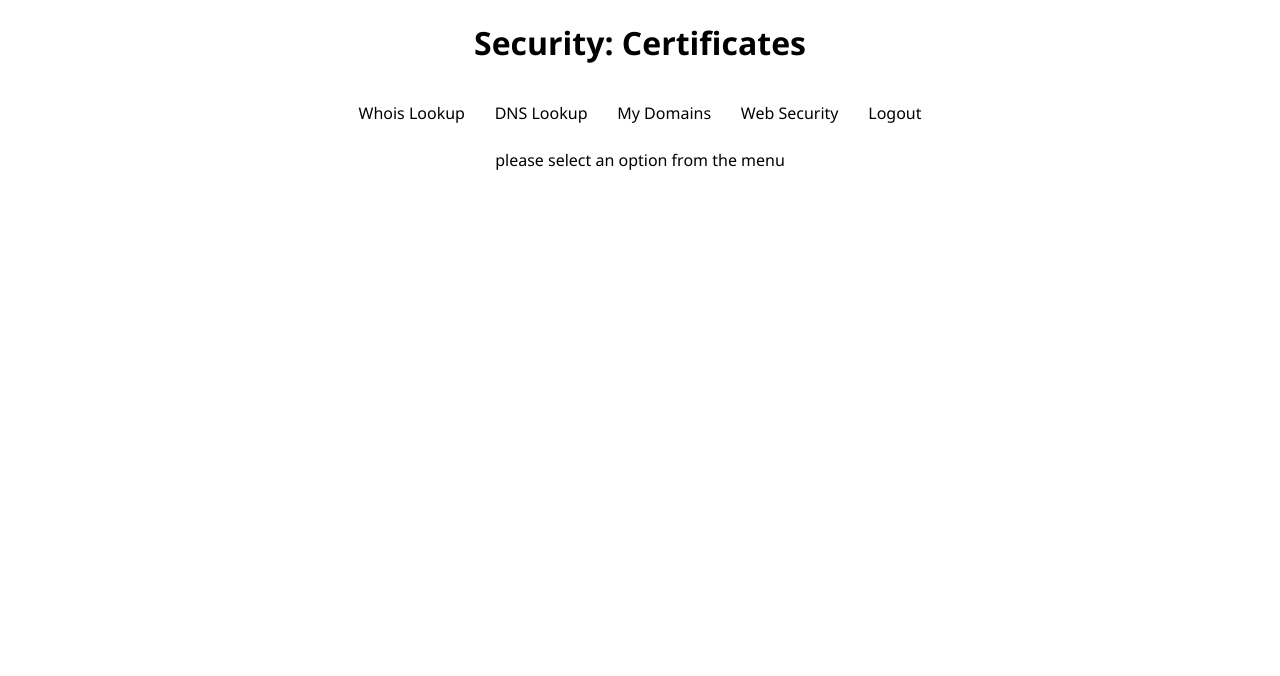
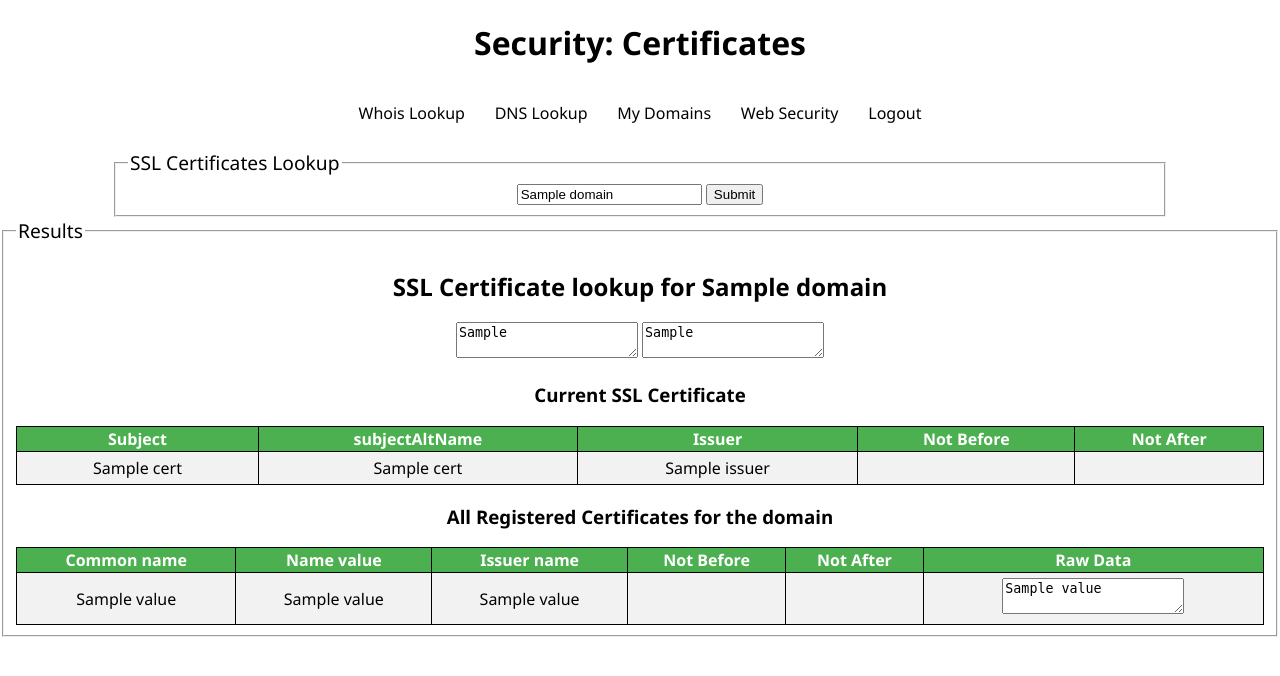
Before and after one commit to jimmybear217/domain-manager, a Flask app: template src/templates/certs.html in a window 1280 px wide. Shown: the top 676 px of the page. Run offline with Flask 3, Linux system fonts and the light colour scheme; the template is opened without the code that fills it: most values are stand-ins (such as "Sample title", 1, 10 or a date in 2020).

Commit message:
improved comments and added crt.sh and ssl lookups

```diff
--- a/src/requirements.txt
+++ b/src/requirements.txt
@@ -4,3 +4,4 @@
 dnspython
 blowfish
 virustotal_python
+cryptography
--- a/src/templates/certs.html
+++ b/src/templates/certs.html
@@ -4,5 +4,64 @@
 {% block header %} Security: Certificates {% endblock %}
 
 {% block content %}
-    <p>please select an option from the menu</p>
+<fieldset class="fixedwidth">
+    <legend>SSL Certificates Lookup</legend>
+    <form method="GET">
+        <input type="text" name="domain" id="domain" placeholder="example.com" value="{{ domain }}">
+        <input type="submit" value="Submit">
+    </form>
+</fieldset>
+{% if domain != "" %}
+        <fieldset>
+            <legend>Results</legend>
+            <h2>SSL Certificate lookup for {{ domain }}</h2>
+            <textarea>{{ certData }}</textarea>
+            <textarea>{{ crtshData }}</textarea>
+            <h3>Current SSL Certificate</h3>
+            <table>
+                <tr>
+                    <th>Subject</th>
+                    <th>subjectAltName</th>
+                    <th>Issuer</th>
+                    <th>Not Before</th>
+                    <th>Not After</th>
+                </tr>
+                {% if certData is defined %}
+                    <tr>
+                        <td>{{ certData.subject }}</td>
+                        <td>{{ certData.subjectAltName }}</td>
+                        <td>{{ certData.issuer }}</td>
+                        <td>{{ certData.notBefore }}</td>
+                        <td>{{ certData.notAfter }}</td>
+                    </tr>
+                {% endif %}
+            </table>
+
+            <h3>All Registered Certificates for the domain</h3>
+            <table>
+                <tr>
+                    <th>Common name</th>
+                    <th>Name value</th>
+                    <th>Issuer name</th>
+                    <th>Not Before</th>
+                    <th>Not After</th>
+                    <th>Raw Data</th>
+                </tr>
+                {% if crtshData is defined %}
+                {% for value in crtshData %}
+                    <tr>
+                        <td>{{ value.common_name }}</td>
+                        <td>{{ value.name_value }}</td>
+                        <td>{{ value.issuer_name }}</td>
+                        <td>{{ value.not_before }}</td>
+                        <td>{{ value.not_after }}</td>
+                        <td><textarea>{{ value }}</textarea></td>
+                    </tr>
+                {% endfor %}
+                {% endif %}
+            </table>
+
+
+        </fieldset>
+    {% endif %}
 {% endblock %}
--- a/src/webserver.py
+++ b/src/webserver.py
@@ -1,3 +1,5 @@
+import os
+import ssl
 from database import queryDB, writeDB
 from flask import Flask, render_template, redirect, url_for, request, session, flash
 import config
@@ -13,17 +15,19 @@
 import socket
 import virustotal_python
 import whois
+from cryptography import x509
+from cryptography.hazmat.backends import default_backend
 
-## logging
+# logging
 logging.basicConfig(filename=config.get("mainLogFile"), level=config.get("mainLogLevel"))
 
-## database
+# database
 sqliteFileName = config.get("mainDatabaseFile")
 
-## webserver
+# webserver
 app = Flask(__name__)
 
-## set secret key for session - generate it randomly if it does not exist and encrypt it into a file
+# set secret key for session - generate it randomly if it does not exist and encrypt it into a file
 secretKeyHandle = encryption.Encryption()
 secretKey = secretKeyHandle.decryptFile("flask.key")
 if (secretKey == None):
@@ -33,7 +37,7 @@
 app.secret_key = secretKey
 
 
-## main page
+# main page
 @app.route("/")
 def index():
     app.logger.debug("Index page requested from " + request.remote_addr + " as user " + session.get("user", "anonymous"))
@@ -43,7 +47,7 @@
     return render_template("index.html", title='Home')
 
 
-## account management
+# account management / register action
 @app.route("/account/register", methods=["POST"])
 def register():
     if request.method == "POST":
@@ -56,7 +60,7 @@
             flash("User already exists.")
     return render_template("register.html", title='Register')
 
-
+# account management / login action
 @app.route("/account/login", methods=["GET", "POST"])
 def login():
     if request.method == "POST":
@@ -105,7 +109,7 @@
     return datetime.datetime.fromisoformat(timestamp).astimezone().strftime("%m/%d/%Y")
 
 
-## whois
+# whois list ("My Domains" page)
 @app.route("/whois/list", methods=["GET"])
 def whois_list():
     app.logger.debug("Whois List page requested from " + request.remote_addr + " as user " + session.get("user", "anonymous"))
@@ -130,6 +134,7 @@
         ## lookup host IPs
     return render_template("whois_list.html", domains=queryDB(sqliteFileName, "select domain, whoisValue, rootIPs, wwwIPs, rootASN, wwwASN from domainsByUser where user = ?", (session["user"],)))
 
+# whois lookup page
 @app.route("/whois/lookup", methods=["GET"])
 def whois_start():
     app.logger.debug("Whois Query page requested from " + request.remote_addr + " as user " + session.get("user", "anonymous"))
@@ -147,6 +152,7 @@
         app.logger.debug("Gathered " + str(len(whoisData)) + " characters of whois data for domain " + domain + " as user " + session.get("user", "anonymous") + ".")
     return render_template("whois.html", domain=domain, whoisData=str(whoisData))
 
+# whois refresh action
 @app.route("/whois/refresh", methods=["GET"])
 def whois_refresh():
     app.logger.debug("Whois Refresh page requested from " + request.remote_addr + " as user " + session.get("user", "anonymous"))
@@ -181,14 +187,13 @@
             pass
 
         app.logger.debug("Gathered IPs for domain " + domain + " as user " + session.get("user", "anonymous") + ".")
-        # print("Api Key: " + config.get("ipDataApiKey"))
-        # print(str(domain), str(rootIPs), str(wwwIPs), str(rootASN), str(wwwASN))
 
         writeDB(sqliteFileName, "update domainsByUser set whoisValue = ?, rootIPs = ?, wwwIPs = ?, rootASN = ?, wwwASN = ? where domain = ?", (str(whoisData), str(rootIPs), str(wwwIPs), str(rootASN), str(wwwASN), str(domain)))
         app.logger.debug("Domain " + domain + " refreshed for all users.")
         flash("Domain Refreshed: " + domain)
     return redirect(url_for("whois_list"))
 
+# whois delete action
 @app.route("/whois/delete", methods=["GET"])
 def whois_delete():
     app.logger.debug("Whois delete page requested from " + request.remote_addr + " as user " + session.get("user", "anonymous"))
@@ -203,11 +208,13 @@
         flash("Domain Deleted: " + domain)
     return redirect(url_for("whois_list"))
 
-## DNS lookup
+# DNS lookup
+## check if string is an IP address
 def is_ip_address(ip_address):
   regex = re.compile(r'^((25[0-5]|2[0-4][0-9]|1[0-9][0-9]|[1-9]?[0-9])\.){3}(25[0-5]|2[0-4][0-9]|1[0-9][0-9]|[1-9]?[0-9])$')
   return regex.match(ip_address) is not None
 
+# dns lookup page
 @app.route("/dns/lookup", methods=["GET"])
 def dns_lookup():
     app.logger.debug("DNS Lookup page requested from " + request.remote_addr + " as user " + session.get("user", "anonymous"))
@@ -241,8 +248,7 @@
         dnsData = "Please enter a domain."
         return render_template("dns.html", domain=domain, dnsData=dnsData)
 
-## security menus
-
+# security menu
 @app.route("/security", methods=["GET"])
 def security_menu():
     app.logger.debug("Security menu page requested from " + request.remote_addr + " as user " + session.get("user", "anonymous"))
@@ -252,6 +258,7 @@
 
     return render_template("security.html")
 
+# security / virustotal page
 @app.route("/security/virustotal", methods=["GET", "POST"])
 def security_virustotal():
     app.logger.debug("VirusTotal page requested from " + request.remote_addr + " as user " + session.get("user", "anonymous"))
@@ -320,6 +327,7 @@
     # render
     return render_template("virustotal.html", domain=domain, apikey=apikey, action=action, saveApiKeyChecked=saveApiKeyChecked, vt_data=vt_data)
 
+# security / certs page
 @app.route("/security/certs", methods=["GET"])
 def security_certs():
     app.logger.debug("certs page requested from " + request.remote_addr + " as user " + session.get("user", "anonymous"))
@@ -327,8 +335,39 @@
         app.logger.warning("User not logged in, redirecting to login page.")
         return redirect(url_for("login"))
 
-    return render_template("certs.html")
+    # gather domain input
+    domain = ""
+    if ("domain" in request.args and request.args.get('domain') != None):
+        domain = request.args.get('domain')
+        # gather cert data
+        certData = ""
+        try:
+            # get current ceritificate data
+            # certData = x509.load_pem_x509_certificate(ssl.get_server_certificate((domain, 443)), default_backend()).public_bytes(cryptography.hazmat.primitives.serialization.Encoding.PEM).decode('utf-8')
+            tempFileName = "temp-" + str(random.randint(100, 999)) + ".pem"
+            tempFile=open(tempFileName, "w")
+            tempFile.write(ssl.get_server_certificate((domain, 443)))
+            tempFile.close()
+            certData = ssl._ssl._test_decode_cert(tempFileName)
+            os.remove(tempFileName)
+            app.logger.debug("Gathered and Decoded " + str(len(certData)) + " characters of cert data for domain " + domain + " as user " + session.get("user", "anonymous") + ".")
+            flash("Cert Lookup successful.", "success")
 
+            # get crt.sh data
+            crtshData = requests.get("https://crt.sh/?q=%." + domain + "&output=json").json()
+            app.logger.debug("Gathered " + str(len(crtshData)) + " characters of crt.sh data for domain " + domain + " as user " + session.get("user", "anonymous") + ".")
+            flash("crt.sh Lookup successful.", "success")
+        except Exception as e:
+            app.logger.error("Cert Lookup failed for domain " + domain + " as user " + session.get("user", "anonymous") + ": " + str(e) + ".")
+            flash("Certificate Lookup failed. Please check your domain.", "error")
+            certData = ""
+            crtshData = ""
+
+        return render_template("certs.html", domain=domain, certData=certData, crtshData=crtshData)
+    else:
+        return render_template("certs.html", domain=domain)
+
+# security / urlscan page
 @app.route("/security/urlscan", methods=["GET"])
 def security_urlscan():
     app.logger.debug("urlscan page requested from " + request.remote_addr + " as user " + session.get("user", "anonymous"))
```
Also changed, not shown: src/main.py (+5 -4 lines).
